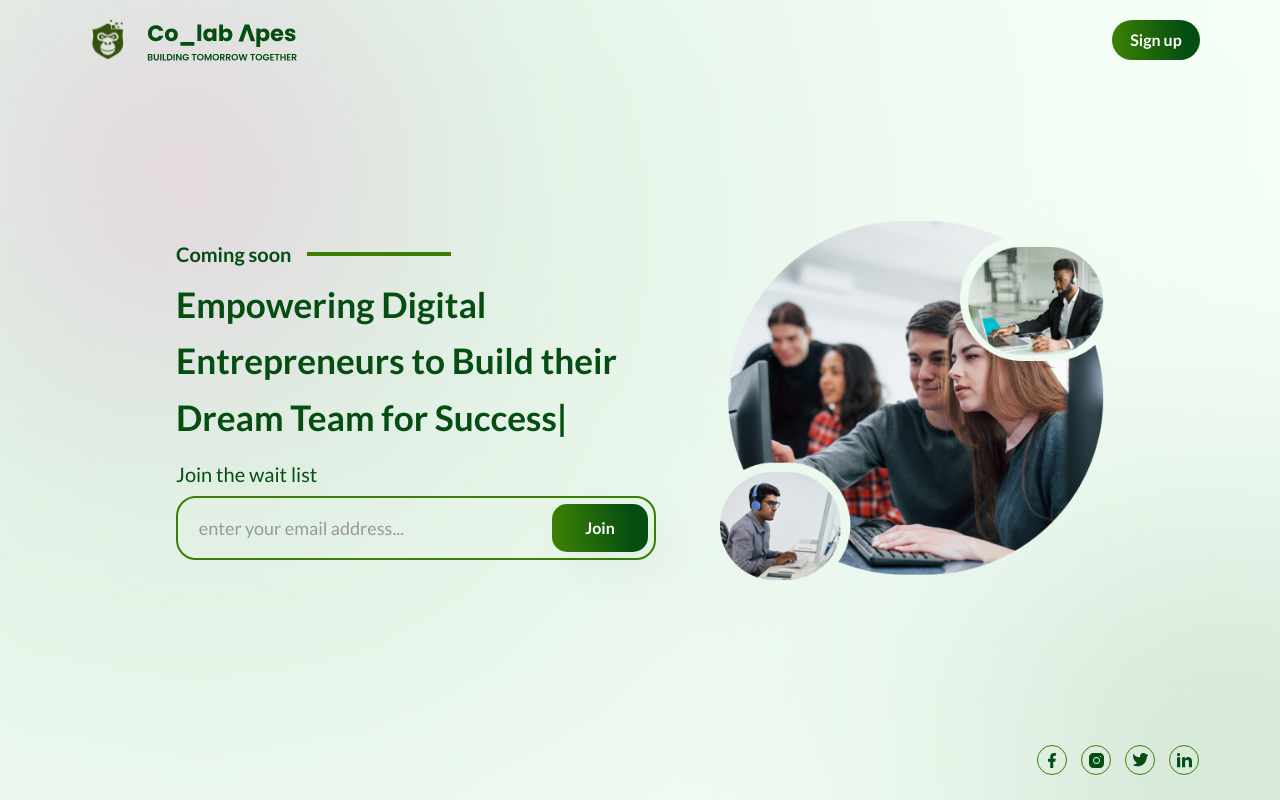
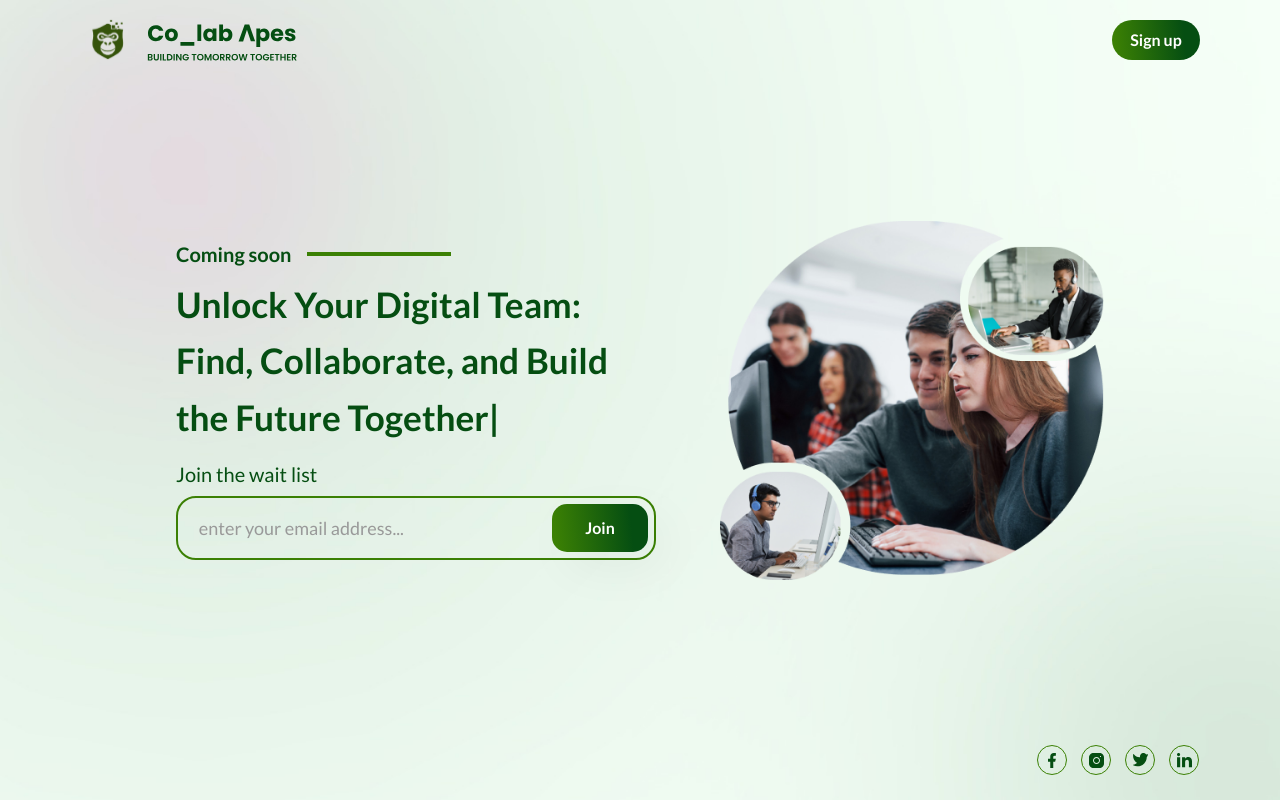
Before and after one commit to Colab-Apes/landingpage, a React (Create React App) app: page / in a window 1280 px wide. Built offline with nearby package versions, Linux system fonts and the light colour scheme.

Commit message:
change something

```diff
--- a/src/Components/Hero.jsx
+++ b/src/Components/Hero.jsx
@@ -24,12 +24,12 @@ const Hero = () => {
           className="text-[1.5rem] leading-[1.7] text-left lg:leading-[1.5] w-full sm:w-[33rem] md:w-[40rem] lg:w-[30rem] h-[8rem] sm:h-[12.6rem]  md:h-[11rem] xl:leading-[1.6] sm:text-[1.9rem] md:text-4xl lg:text-[2rem] xl:text-[2.2rem] text-main mt-4 lg:mt-2 font-bold"
           sequence={[
             // Same substring at the start will only be typed once, initially
-            // "Unlock Your Digital Team: Find, Collaborate, and Build the Future Together",
-            // 10000,
-            // "Unlock Your Digital Dream Team: Find, Collaborate, and Soar Together",
-            // 10000,
-            // "Unleash Your Digital Vision with the Perfect Dream Team",
-            // 10000,
+            "Unlock Your Digital Team: Find, Collaborate, and Build the Future Together",
+            10000,
+            "Unlock Your Digital Dream Team: Find, Collaborate, and Soar Together",
+            10000,
+            "Unleash Your Digital Vision with the Perfect Dream Team",
+            10000,
             "Empowering Digital Entrepreneurs to Build their Dream Team for Success",
             10000,
             "Unleash Your Digital Vision. Find Your Dream Team Today!",
```
